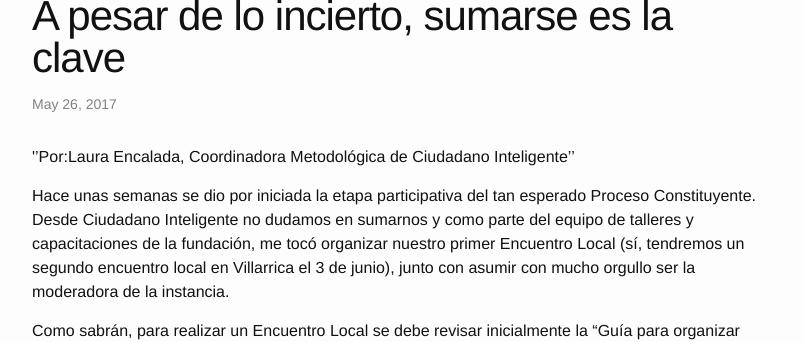
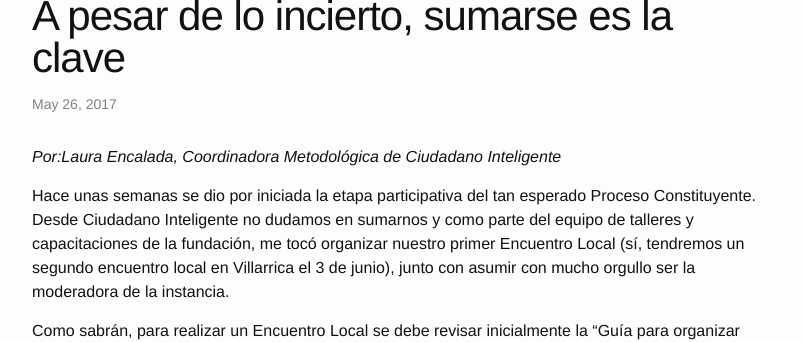
Before and after one commit to ciudadanointeligente/blog.ciudadanointeligente.org, a Jekyll site: the page built from _posts/2016-05-26-A-pesar-de-lo-incierto-sumarse-es-la-clave.markdown, in a window 1280 px wide. Shown: the part 433-775 px from the top of the page, without its empty margins (238-1041 px from the left). Built offline with Jekyll 4.4.1, drawn with Linux system fonts in a browser that asks for light colours.

Commit message:
CURSIVAS NOMBRE LAURI

```diff
--- a/_posts/2016-05-26-A-pesar-de-lo-incierto-sumarse-es-la-clave.markdown
+++ b/_posts/2016-05-26-A-pesar-de-lo-incierto-sumarse-es-la-clave.markdown
@@ -8,7 +8,7 @@ single_image:
   - img: "//placeholdit.imgix.net/~text?txtsize=85&txt=1024%C3%97768&w=1024&h=768"
     caption: "lorem caption ipsum"
 ---
-''Por:Laura Encalada, Coordinadora Metodológica de Ciudadano Inteligente''
+*Por:Laura Encalada, Coordinadora Metodológica de Ciudadano Inteligente*
 
 Hace unas semanas se dio por iniciada la etapa participativa del tan esperado Proceso Constituyente. Desde Ciudadano Inteligente no dudamos en sumarnos y como parte del equipo de talleres y capacitaciones de la fundación,  me tocó organizar nuestro primer Encuentro Local (sí, tendremos un segundo encuentro local en Villarrica el 3 de junio), junto con asumir con mucho orgullo ser la moderadora de la instancia.
 
```
